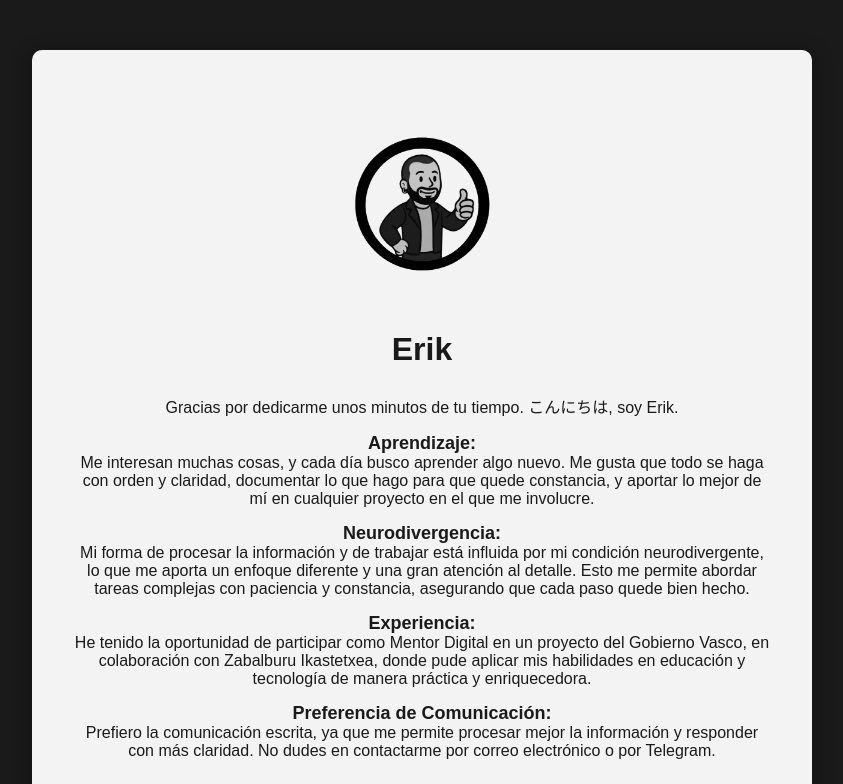
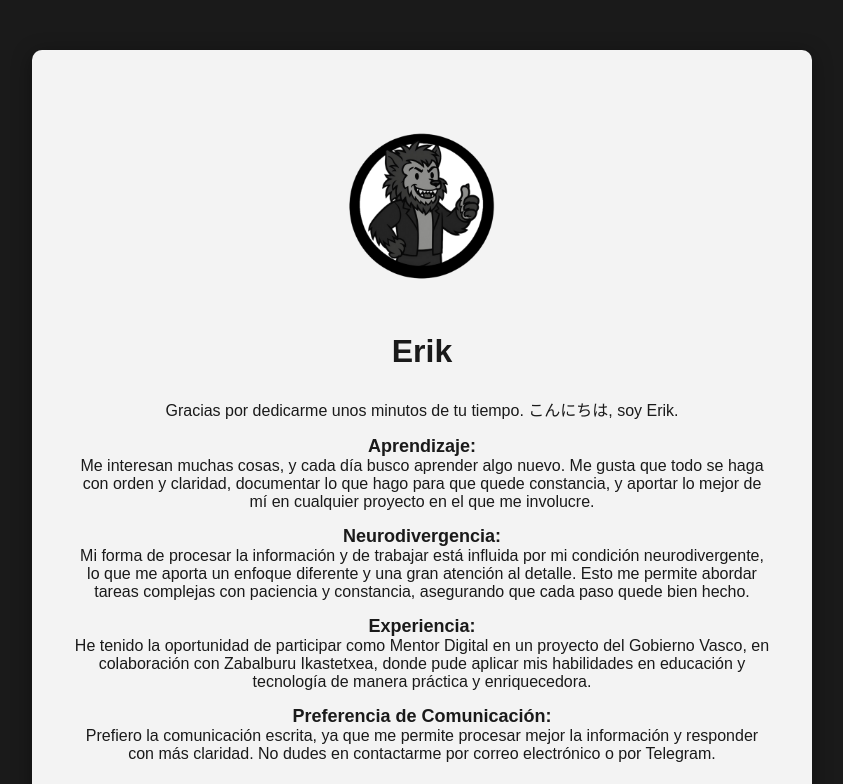
Before and after one commit to VaultErik/ErikCV, a plain HTML site: page index.html in a window 1280 px wide. Shown: the top 784 px of the page, without its empty margins (218-1061 px from the left). Drawn offline with Linux system fonts and the light colour scheme.

Commit message:
Update index.html

```diff
--- a/index.html
+++ b/index.html
@@ -120,7 +120,7 @@
 <div class="caja-cv">
   <!-- Sección Inicio -->
   <section id="inicio">
-    <img class="avatar" src="./vaulterik-nobg.png" alt="Avatar de Erik" title="Avatar de Erik">
+    <img class="avatar" src="./logo vaulterik halloween.png" alt="Avatar de Erik Halloween" title="Avatar de Erik Halloween">
     <h1>Erik</h1>
     <p>
       Gracias por dedicarme unos minutos de tu tiempo. こんにちは, soy Erik.<br>
```
